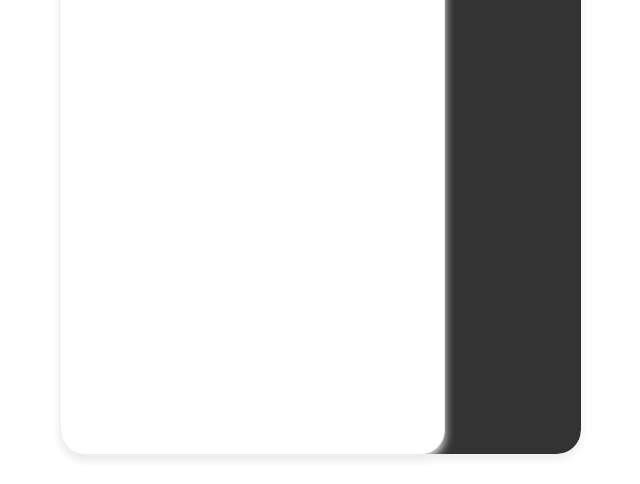
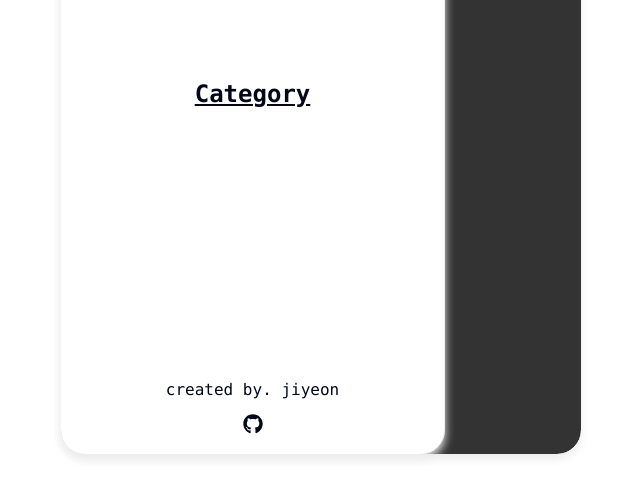
Before and after one commit to jiyeon-dev/vocab, a React (Vite) app: page / in a window 1280 px wide. Both pictures are taken after a click on the button 448 px from the left and 75 px from the top of the page. Shown: the part 306-790 px from the top of the page, without its empty margins (319-959 px from the left). Built offline with nearby package versions, Linux system fonts and the light colour scheme; no server answers; the database is empty.

Commit message:
feat: Create menu and change paths

```diff
--- a/src/App.tsx
+++ b/src/App.tsx
@@ -20,11 +20,12 @@ const router = createBrowserRouter([
         element: <CategoryPage />,
       },
       {
-        path: ":id",
+        path: "chapter",
+        id: "chapter",
         element: <ChapterPage />,
       },
       {
-        path: ":categoryId/:chapterId",
+        path: "chapter/:name",
         element: <VocabularyPage />,
       },
     ],
--- a/src/components/Carousel/Item.tsx
+++ b/src/components/Carousel/Item.tsx
@@ -6,10 +6,13 @@ import {
   getVocabulary,
   saveVocabulary,
 } from "@/util/localStorage";
-import { useParams } from "react-router-dom";
+import { useSearchParams } from "react-router-dom";
 
 export default function ItemCard({ item }) {
-  const { categoryId, chapterId } = useParams();
+  const [searchParams] = useSearchParams();
+  const categoryId = searchParams.get("categoryId");
+  const chapterId = searchParams.get("chapterId");
+
   const [rotate, setRotate] = useState(false);
   // 저장된 단어인지 체크
   const favoriteList = getVocabulary(categoryId, chapterId);
--- a/src/components/CategoryCard.tsx
+++ b/src/components/CategoryCard.tsx
@@ -14,7 +14,7 @@ export default function CategoryCard({ category }: CategoryCardProps) {
 
   return (
     <Link
-      to={category.id}
+      to={`/chapter?categoryId=${category.id}`}
       className='grid grid-cols-3 grid-flow-col rounded-lg border bg-card text-card-foreground shadow-sm h-36'
     >
       <div className='h-36 rounded-s-lg' style={style}></div>
--- a/src/components/Helper/HelperButton.tsx
+++ b/src/components/Helper/HelperButton.tsx
@@ -3,7 +3,11 @@ import { FaRegQuestionCircle } from "react-icons/fa";
 
 export default function HelperButton({ onHelper }) {
   return (
-    <ButtonTooltip text='Restart Test' onClick={() => onHelper(true)}>
+    <ButtonTooltip
+      text='도움말'
+      sideOffset={"1"}
+      onClick={() => onHelper(true)}
+    >
       <FaRegQuestionCircle size={24} style={{ fill: "var(--shadow-color)" }} />
     </ButtonTooltip>
   );
--- a/src/components/Navigation/SideMenu.tsx
+++ b/src/components/Navigation/SideMenu.tsx
@@ -1,9 +1,15 @@
 import { useSideMenuState, useSideMenuDispatch } from "@/contexts/SideMenu";
+import { NavLink, useLocation, useSearchParams } from "react-router-dom";
+import { FaGithub, FaBloggerB } from "react-icons/fa";
 
 export default function SideMenu() {
   const { openMenu } = useSideMenuState();
   const dispatch = useSideMenuDispatch();
   const toggleMenu = () => dispatch({ type: "TOGGLE_MENU" });
+
+  const location = useLocation();
+  const [searchParams] = useSearchParams();
+  const categoryId = searchParams.get("categoryId");
 
   return (
     <>
@@ -16,7 +22,39 @@ export default function SideMenu() {
       <aside
         className='w-3/4 sm:max-w-sm rounded-3xl'
         data-state={openMenu ? "" : "closed"}
-      ></aside>
+      >
+        <div className='flex flex-col h-full items-center justify-center'>
+          <NavLink
+            to='/'
+            className={({ isActive }) => (isActive ? "underline" : undefined)}
+            onClick={toggleMenu}
+            end
+          >
+            <h1 className='text-2xl font-bold m-2 hover:underline'>Category</h1>
+          </NavLink>
+          {location.pathname !== "/" && (
+            <NavLink
+              to={`/chapter?categoryId=${categoryId}`}
+              className={
+                location.pathname === "/chapter" ? "underline" : undefined
+              }
+              onClick={toggleMenu}
+            >
+              <h1 className='text-2xl font-bold m-2 hover:underline'>
+                Chapter
+              </h1>
+            </NavLink>
+          )}
+        </div>
+        <div className='absolute bottom-5 w-full flex flex-col items-center justify-center'>
+          <p>created by. jiyeon</p>
+          <p className='mt-3'>
+            <a href='https://github.com/jiyeon-dev/vocab'>
+              <FaGithub size={20} />
+            </a>
+          </p>
+        </div>
+      </aside>
     </>
   );
 }
--- a/src/index.css
+++ b/src/index.css
@@ -152,6 +152,9 @@ aside[data-state="closed"] {
   visibility: hidden;
   transform: translate3d(-100%, 0, 0);
 }
+aside[data-state="closed"] > div {
+  visibility: hidden;
+}
 #backdrop[data-state="closed"] {
   visibility: hidden;
 }
--- a/src/pages/Chapter.tsx
+++ b/src/pages/Chapter.tsx
@@ -1,4 +1,4 @@
-import { useParams, Link } from "react-router-dom";
+import { Link, useSearchParams } from "react-router-dom";
 import { useQuery } from "@tanstack/react-query";
 import { getChapters } from "@/util/http";
 import Loader from "@/components/Loader";
@@ -8,7 +8,8 @@ import { Chapter } from "@/types";
 import { toast } from "sonner";
 
 export default function ChapterPage() {
-  const { id } = useParams();
+  const [searchParams] = useSearchParams();
+  const id = searchParams.get("categoryId");
 
   const { data, isPending, isError, error } = useQuery({
     queryKey: ["chapter", { categoryId: id }],
@@ -34,7 +35,7 @@ export default function ChapterPage() {
     <div className='grid gap-3 grid-cols-2 mb-8'>
       {data?.map((value) => (
         <Link
-          to={value.id}
+          to={`/chapter/${value.name}?categoryId=${id}&chapterId=${value.id}`}
           key={value.id}
           className='relative flex items-center justify-center rounded-lg border bg-card shadow-sm h-36'
         >
--- a/src/pages/Vocabulary.tsx
+++ b/src/pages/Vocabulary.tsx
@@ -1,13 +1,14 @@
 import { getVocabularies } from "@/util/http";
 import { useQuery } from "@tanstack/react-query";
-import { useParams } from "react-router-dom";
+import { useSearchParams } from "react-router-dom";
 import Loader from "@/components/Loader";
 import Carousel from "@/components/Carousel";
 import Helper from "@/components/Helper";
 import { toast } from "sonner";
 
 export default function VocabularyPage() {
-  const { categoryId, chapterId } = useParams();
+  const [searchParams] = useSearchParams();
+  const chapterId = searchParams.get("chapterId");
 
   const { data, isPending, isError, error } = useQuery({
     queryKey: ["vocabulary", { chapterId: chapterId }],
```
